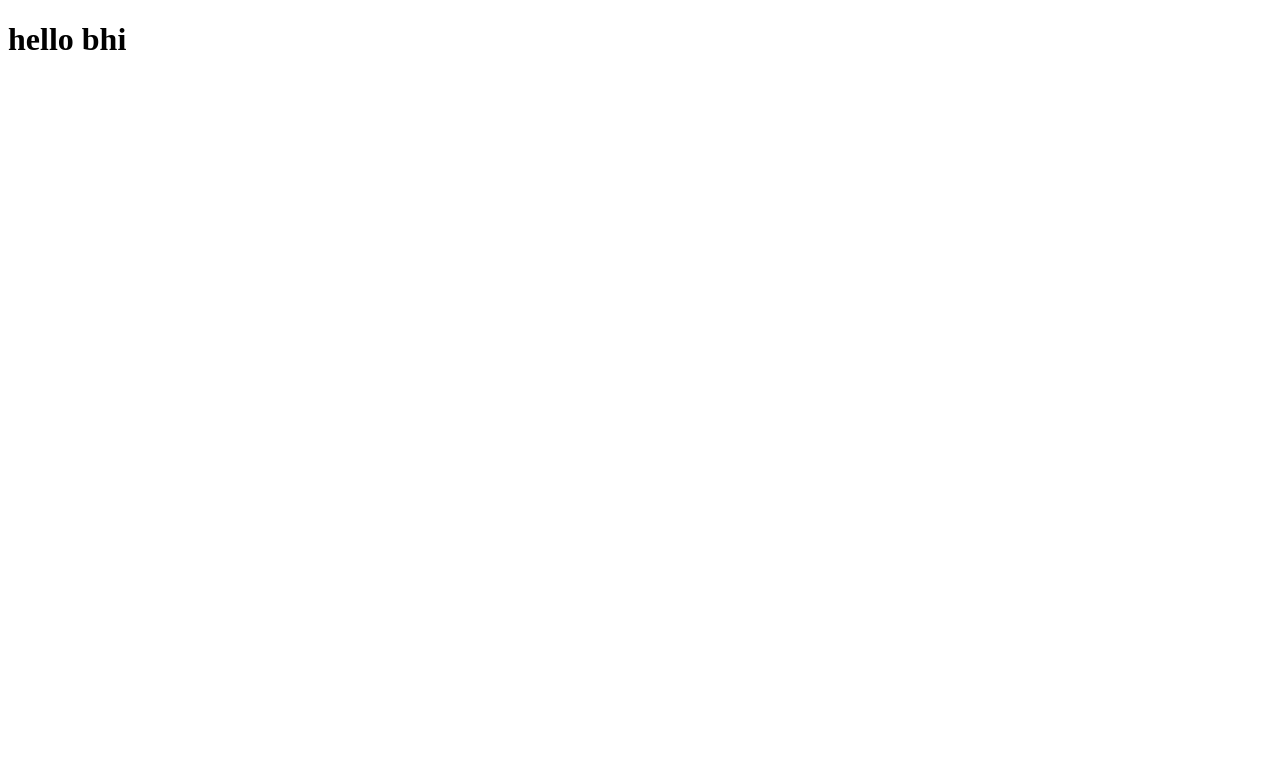
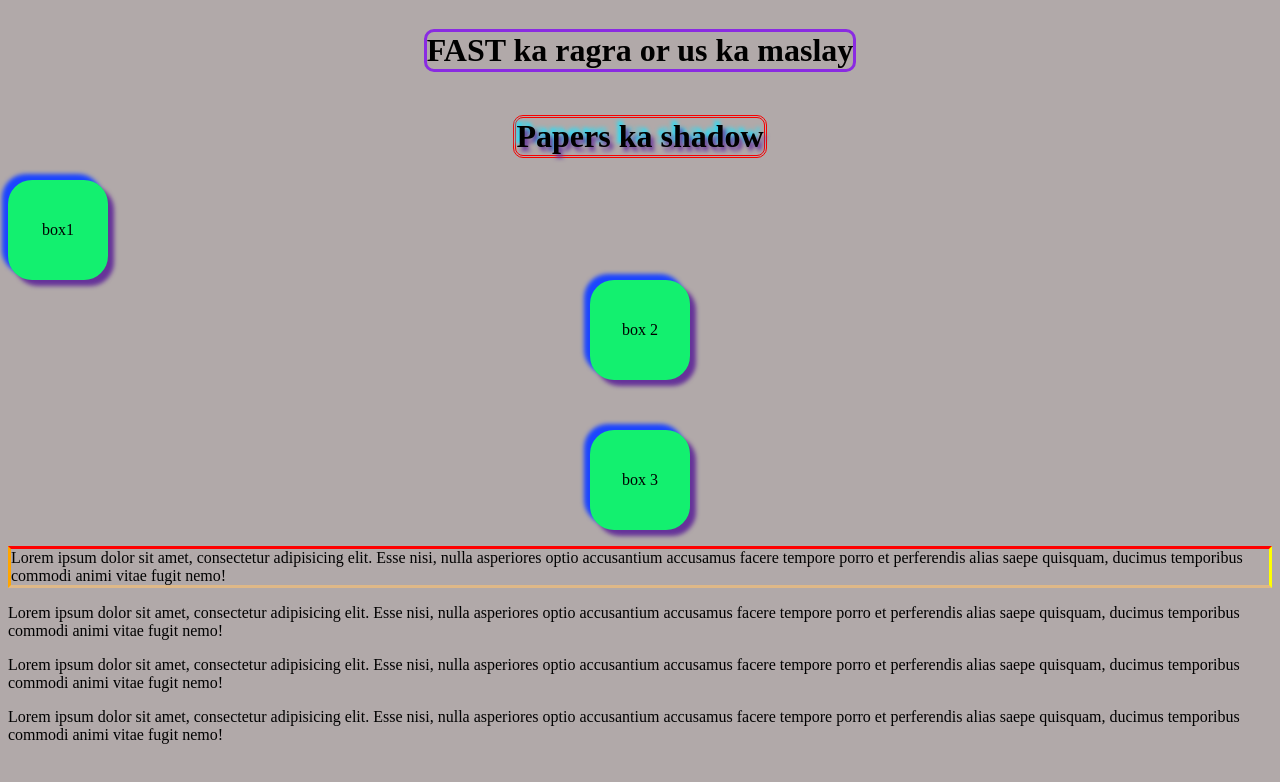
Before and after one commit to nasirkhanx/html-CSS, a plain HTML site: page index.html in a window 1280 px wide. Drawn offline with Linux system fonts and the light colour scheme.

Commit message:
borders,shadows,margins

```diff
--- a/index.html
+++ b/index.html
@@ -3,9 +3,31 @@
 <head>
     <meta charset="UTF-8">
     <meta name="viewport" content="width=device-width, initial-scale=1.0">
-    <title>Document</title><!-- -->
+    <title>Document</title>
+    <link rel="stylesheet" href="internal.css">
 </head>
 <body>
-    <h1>hello bhi</h1>
+
+    <div id="D1">
+        <h1 id="H1">FAST ka ragra or us ka maslay</h1>
+    </div>
+
+    <!-- for shadowing------------------------------------------------------------------------>
+    <div id="D2">
+        <h1 id="H2">Papers ka shadow</h1>
+    </div>
+    <!-- for shadowing------------------------------------------------------------------------>
+    <div id="box1">box1</div>
+<div id="box-container">
+    <!--We are creating this for margins------------------------------------------------------>
+    <div id="box2" class="BOX2"> box 2</div>
+    <div id="box3" class="BOX2"> box 3</div>
+    <!--We are creating this for margins------------------------------------------------------>
+</div>
+    <p id="p1" class="t2">Lorem ipsum dolor sit amet, consectetur adipisicing elit. Esse nisi, nulla asperiores optio accusantium accusamus facere tempore porro et perferendis alias saepe quisquam, ducimus temporibus commodi animi vitae fugit nemo!</p>
+    <p>Lorem ipsum dolor sit amet, consectetur adipisicing elit. Esse nisi, nulla asperiores optio accusantium accusamus facere tempore porro et perferendis alias saepe quisquam, ducimus temporibus commodi animi vitae fugit nemo!</p>
+    <p>Lorem ipsum dolor sit amet, consectetur adipisicing elit. Esse nisi, nulla asperiores optio accusantium accusamus facere tempore porro et perferendis alias saepe quisquam, ducimus temporibus commodi animi vitae fugit nemo!</p>
+    <p>Lorem ipsum dolor sit amet, consectetur adipisicing elit. Esse nisi, nulla asperiores optio accusantium accusamus facere tempore porro et perferendis alias saepe quisquam, ducimus temporibus commodi animi vitae fugit nemo!</p>
+
 </body>
 </html>
--- /dev/null
+++ b/internal.css
@@ -0,0 +1,91 @@
+body{
+    background-color: rgb(177, 169, 169);
+}
+#H1{
+    border-style: solid;/*none, solid, dashed, dotted, double, groove, ridge, inset, outset, hidden*/
+    border-width: 3px;
+    display: inline-block;/*this will fit only width of content written not full. If I remove this border will be shown on full width*/
+    border-color: blueviolet;
+    border-radius: 10px;
+    text-align: center;
+}
+
+#D1{
+    text-align: center;
+}
+
+#p1
+{
+border-top: 3px solid red;
+border-bottom: 3px solid burlywood;
+border-right: 3px solid yellow;
+border-left: 3px solid orange;
+}
+
+#H2{
+    border-style: double;/*none, solid, dashed, dotted, double, groove, ridge, inset, outset, hidden*/
+    border-width: 3px;
+    display: inline-block;/*this will fit only width of content written not full. If I remove this border will be shown on full width*/
+    border-color: rgb(247, 0, 0);
+    border-radius: 10px;
+    text-align: center;
+    text-shadow: 3px 4px 4px rebeccapurple      ,     -3px -4px 4px rgb(27, 228, 255);/*here 3px is horizontal and 4px is verttical offsets while 3rd parameter is blur*/
+
+}
+
+#D2{
+    text-align: center;
+}
+
+#box1
+{
+
+    width: 100px;
+    height: 100px;
+    background-color: rgb(19, 240, 111);
+    border-radius: 1.5em;
+    box-shadow: 6px 6px 4px rebeccapurple      ,     -6px -6px 4px rgb(27, 69, 255);
+
+    display: flex;/*if we want it to show in the center hten we have to write this we are not creating buttons here*/
+    justify-content: center;  /* horizontal */
+    align-items: center;      /* vertical */
+
+}
+
+#box2
+{
+    display: inline-block;
+    width: 100px;
+    height: 100px;
+    background-color: rgb(19, 240, 111);
+    border-radius: 1.5em;
+    box-shadow: 6px 6px 4px rebeccapurple      ,     -6px -6px 4px rgb(27, 69, 255);
+
+    display: flex;/*if we want it to show in the center hten we have to write this we are not creating buttons here*/
+    justify-content: center;  /* horizontal */
+    align-items: center;      /* vertical */
+    margin-left: auto;/*margin is space around an element here */
+    margin-top: 50px;
+    margin: auto;
+}
+
+#box3
+{
+    width: 100px;
+    height: 100px;
+    background-color: rgb(19, 240, 111);
+    border-radius: 1.5em;
+    box-shadow: 6px 6px 4px rebeccapurple      ,     -6px -6px 4px rgb(27, 69, 255);
+
+    display: flex;/*if we want it to show in the center hten we have to write this we are not creating buttons here*/
+    justify-content: center;  /* horizontal */
+    align-items: center;      /* vertical */
+    margin: auto;
+    margin-top: 50px;
+}
+
+.box-container{
+    display: flex;
+    justify-content: center;
+    align-items: center;
+}
```
